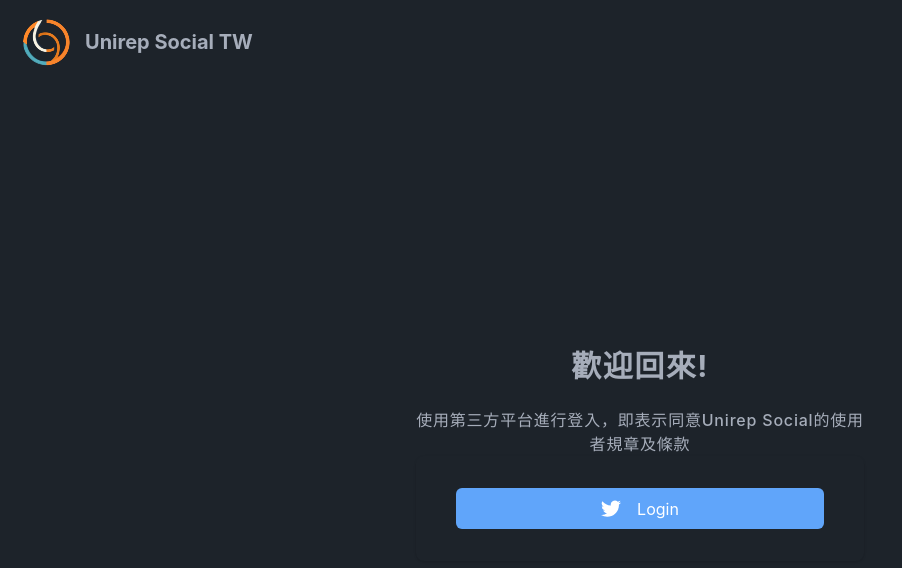
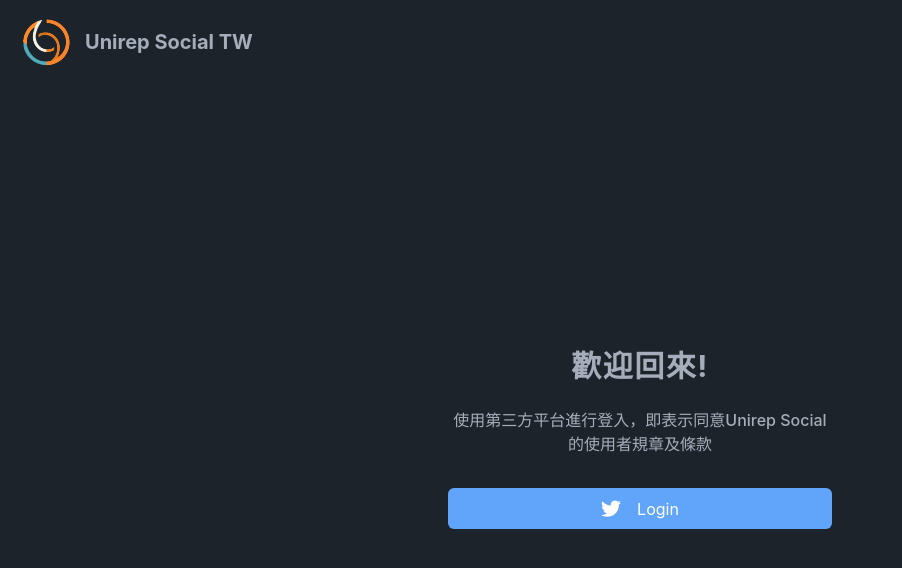
Before and after one commit to social-tw/social-tw-website, a React app in the folder packages/frontend/: page /login in a window 1280 px wide. Shown: the top 568 px of the page, without its empty margins (0-902 px from the left). Built offline with nearby package versions, Linux system fonts and the light colour scheme; a web font is replaced by a local one.

Commit message:
fix: format template

```diff
--- a/packages/frontend/src/components/login/AuthForm.tsx
+++ b/packages/frontend/src/components/login/AuthForm.tsx
@@ -82,7 +82,7 @@ const AuthForm: React.FC = () => {
 
     return (
         <div className="sm:mx-auto sm:w-full sm:max-w-md">
-            <div className="flex justify-center px-4 py-8 shadow sm:rounded-lg sm:px-10">
+            <div className="flex justify-center py-8">
                 <LoginButton
                     isLoading={isLoading}
                     icon={BsTwitter}
--- a/packages/frontend/src/pages/Login.tsx
+++ b/packages/frontend/src/pages/Login.tsx
@@ -6,17 +6,17 @@ const Login: React.FC = observer(() => {
 
     return (
         <div
-            className="flex h-full flex-col justify-center sm:px-6 lg-px-8"
+            className="flex h-full flex-col justify-center"
         >
-            <div className="sm:mx-auto sm:w-full sm:max-w-md">
+            <div className="sm:mx-auto sm:w-full sm:max-w-md px-8">
                 <h2 className="mt-6 text-center text-3xl font-bold tracking-wider">
                     歡迎回來!
                 </h2>
-                <h2 className="mt-6 text-center text-m font-medium tracking-wider">
+                <h2 className="mt-6 text-center text-m font-medium">
                     使用第三方平台進行登入，即表示同意Unirep Social的使用者規章及條款
                 </h2>
+            <AuthForm />
             </div>
-            <AuthForm />
         </div>
     )
 })
```
